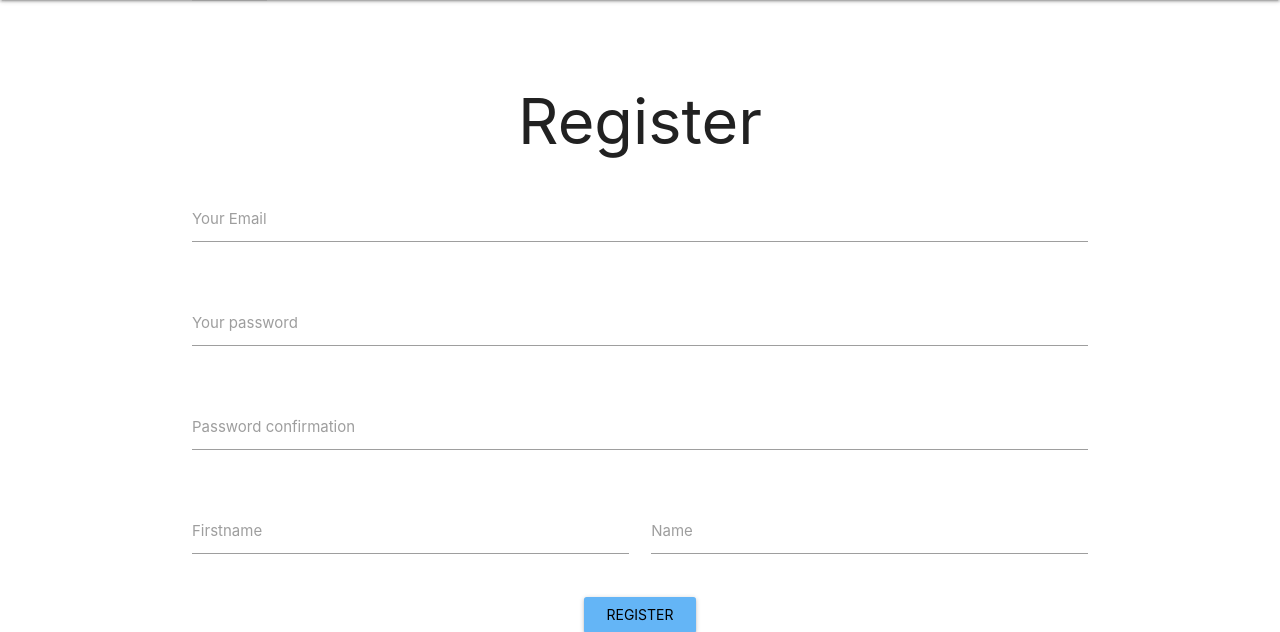
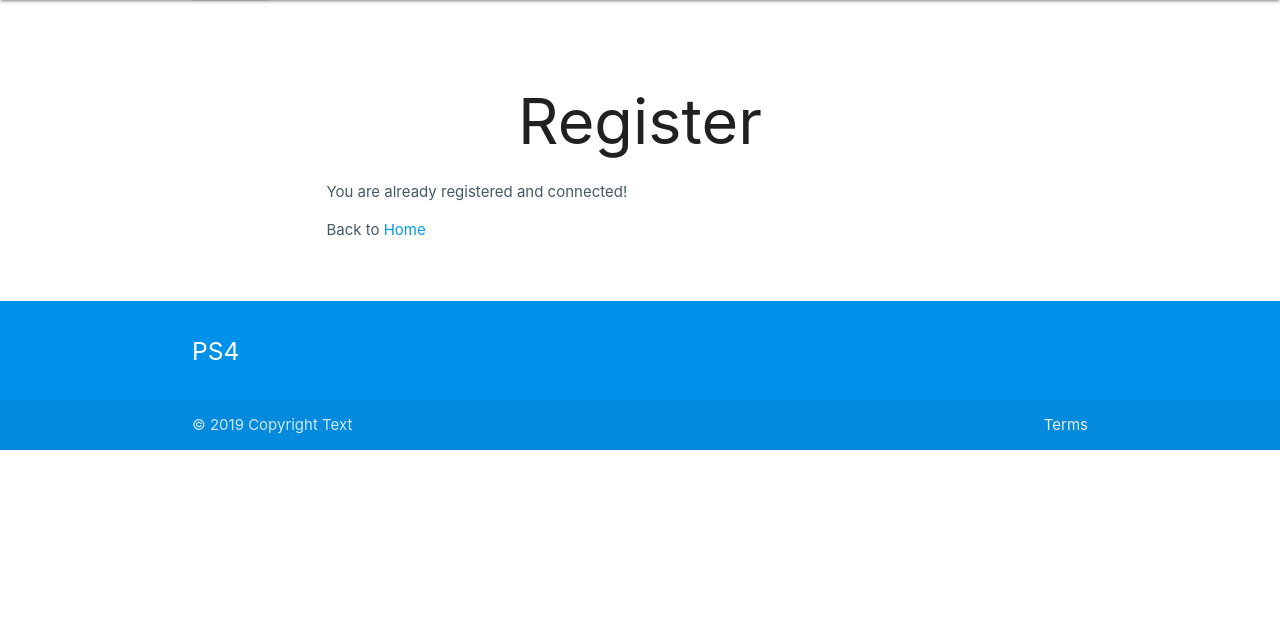
Before and after one commit to cedricfarinazzo/PackupSystem4, a Django app: template website/templates/ps4/register.html in a window 1280 px wide. Shown: the part 64-696 px from the top of the page. After the commit the page ends 514 px from the top, so only its background shows below. Run offline with Django 3.2, Linux system fonts and the light colour scheme; a user stored in the database is signed in; tables that the repository leaves empty hold one stand-in row (values such as "Sample post"); the template is opened without the code that fills it: most values are stand-ins (such as "Sample title", 1, 10 or a date in 2020); grey boxes are pictures that could not be loaded.

Commit message:
update login and register template
Signed-off-by: cedric.farinazzo <cedric.farinazzo@epita.fr>

```diff
--- a/website/templates/ps4/register.html
+++ b/website/templates/ps4/register.html
@@ -4,6 +4,12 @@
     <h1 class="center">Register</h1>
     <div class="divide"></div>
     <div class="contai blue-grey-text text-darken-2">
+        {% if user.is_authenticated %}
+        <div class="container">
+            <p>You are already registered and connected!</p>
+            <p>Back to <a href="{% url "ps4:home" %}">Home</a></p>
+        </div>
+        {% else %}
         <div class="col s6 offset-s3">
             <form action="{% url "ps4:register" %}" method="post">
                 {% csrf_token %}
@@ -43,6 +49,7 @@
                 </div>
             </form>
         </div>
+        {% endif %}
     </div>
 
 {% endblock %}
```
Also changed, not shown: website/templates/ps4/login.html (+7 -0 lines).
